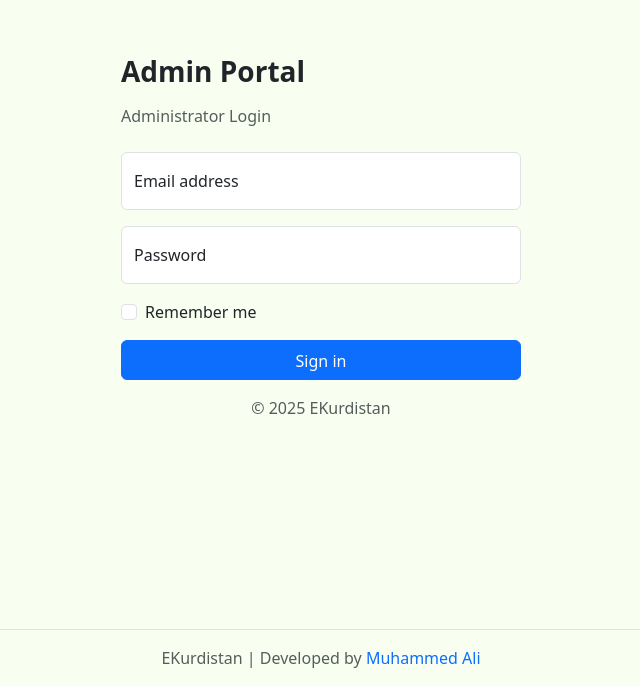
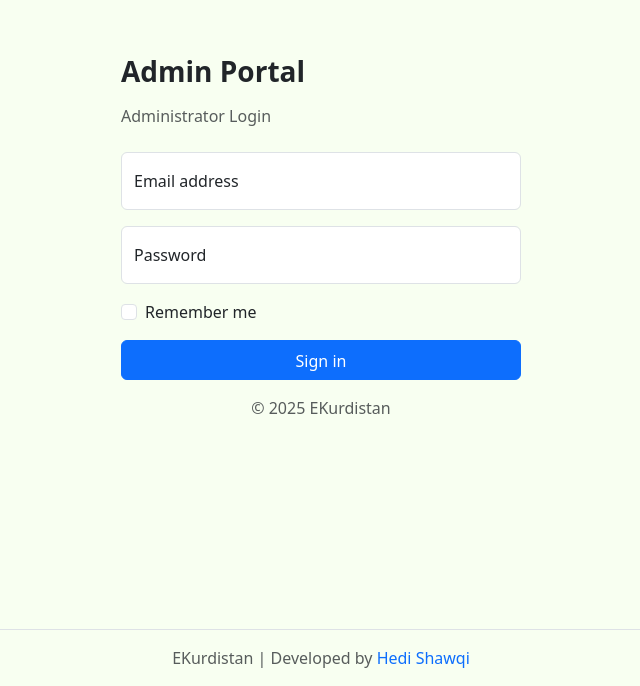
Before and after one commit to hedeshawqiomer/my-app-frontend, a React (Vite) app: page /admin/login in a window 1280 px wide. Shown: the part 114-800 px from the top of the page, without its empty margins (319-959 px from the left). Built offline with nearby package versions, Linux system fonts and the light colour scheme; no server answers.

Commit message:
update project2

```diff
--- a/src/pages/admin/DashboardComponents/BackendFooter.jsx
+++ b/src/pages/admin/DashboardComponents/BackendFooter.jsx
@@ -9,7 +9,7 @@ function BackendFooter() {
           href="mailto:realhede7@gmail.com"
           className="text-primary text-decoration-none"
         >
-          Muhammed Ali
+          Hedi Shawqi
         </a>
       </p>
     </footer>
```
